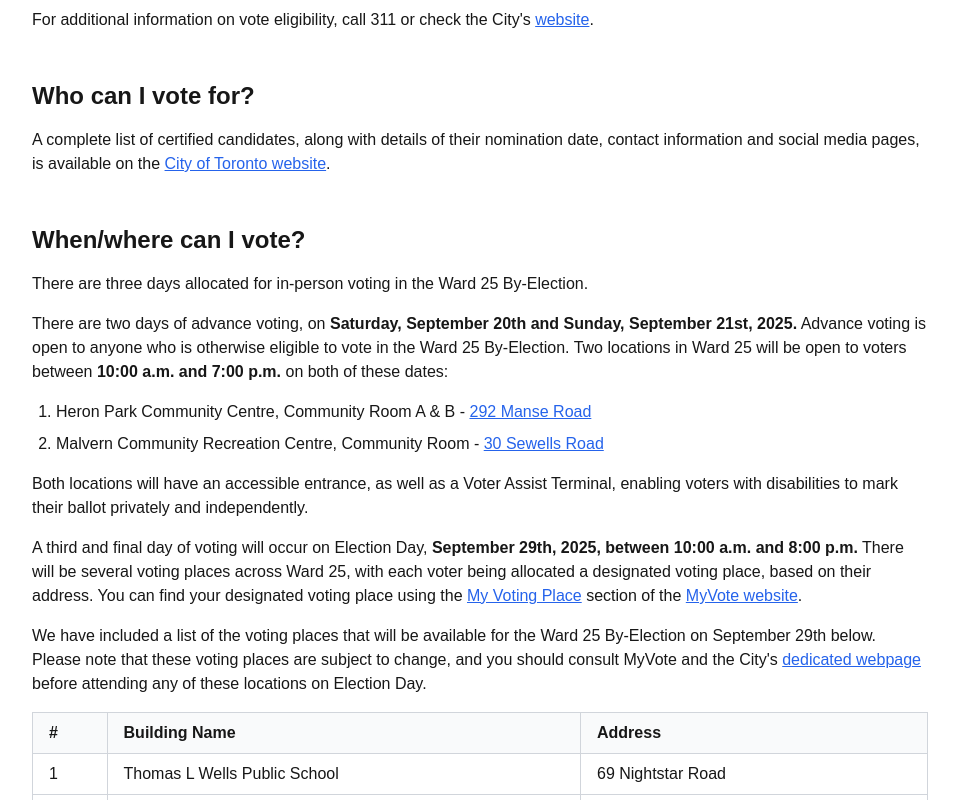
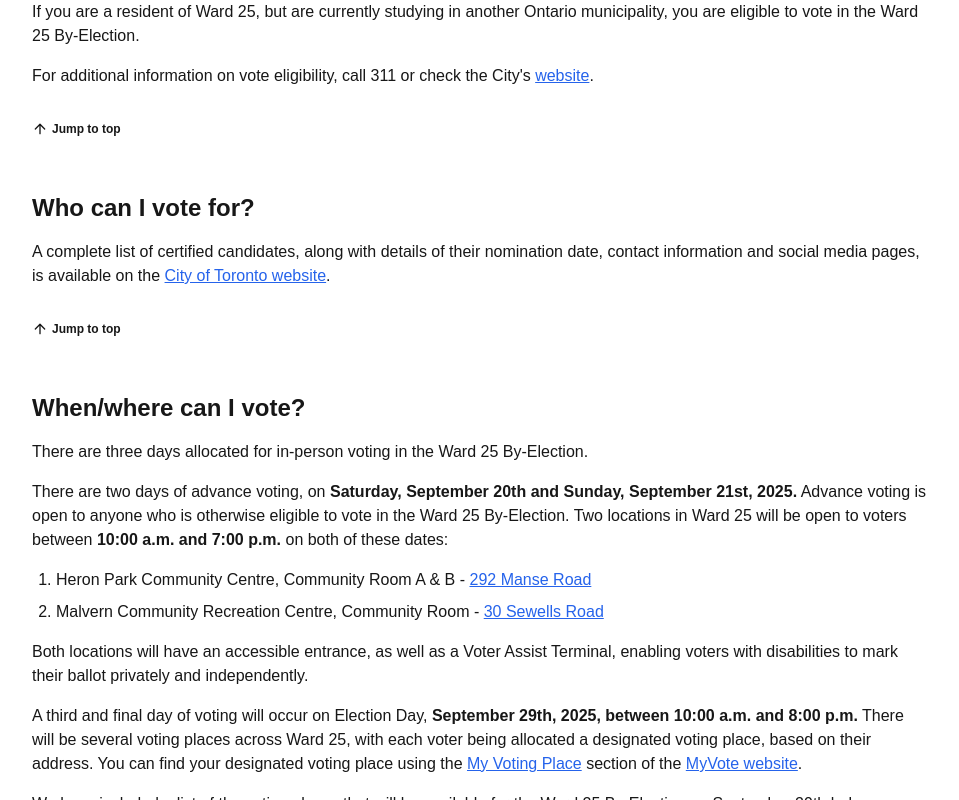
Before and after one commit to civic-dashboard/civic-dashboard-web, a Next.js app: page /ward25faq in a window 1280 px wide. Shown: the part 1540-2340 px from the top of the page, without its empty margins (160-1119 px from the left). Built offline with nearby package versions, Linux system fonts and the light colour scheme.

Commit message:
Add jump to top links

```diff
--- a/src/app/ward25faq/page.tsx
+++ b/src/app/ward25faq/page.tsx
@@ -1,17 +1,31 @@
 import { Metadata } from 'next';
 import Link from 'next/link';
 import { ExternalLink } from '@/components/ExternalLink';
+import { ArrowUpIcon } from 'lucide-react';
 
 export const metadata: Metadata = {
   title: 'FAQs - Ward 25 By-Election – Civic Dashboard',
 };
+
+function JumpToTopLink() {
+  return (
+    <div className="mt-8">
+      <Link
+        href="#top"
+        className="inline-flex items-center gap-x-1 text-xs font-semibold hover:underline"
+      >
+        <ArrowUpIcon className="w-4 h-4" /> Jump to top
+      </Link>
+    </div>
+  );
+}
 
 export default function Ward25FAQ() {
   return (
     <div className="min-h-screen">
       <main className="container mx-auto px-4 py-12">
         <div className="max-w-4xl mx-auto">
-          <h1 className="text-4xl font-bold mb-12">
+          <h1 className="text-4xl font-bold mb-12" id="top">
             FAQs - Ward 25 By-Election
           </h1>
 
@@ -79,6 +93,8 @@ export default function Ward25FAQ() {
                 <strong>municipal elections</strong> on October 26th, 2026.
               </p>
             </div>
+
+            <JumpToTopLink />
           </section>
 
           <section className="mb-12">
@@ -162,6 +178,8 @@ export default function Ward25FAQ() {
                 .
               </p>
             </div>
+
+            <JumpToTopLink />
           </section>
 
           <section className="mb-12">
@@ -180,6 +198,8 @@ export default function Ward25FAQ() {
               </ExternalLink>
               .
             </p>
+
+            <JumpToTopLink />
           </section>
 
           <section className="mb-12">
@@ -635,6 +655,8 @@ export default function Ward25FAQ() {
                 </table>
               </div>
             </div>
+
+            <JumpToTopLink />
           </section>
 
           <section className="mb-12">
@@ -705,6 +727,8 @@ export default function Ward25FAQ() {
                 website.
               </p>
             </div>
+
+            <JumpToTopLink />
           </section>
 
           <section className="mb-12">
@@ -735,6 +759,8 @@ export default function Ward25FAQ() {
                 .
               </p>
             </div>
+
+            <JumpToTopLink />
           </section>
 
           <section className="mb-12">
@@ -858,6 +884,8 @@ export default function Ward25FAQ() {
                 .
               </p>
             </div>
+
+            <JumpToTopLink />
           </section>
 
           <section className="mb-12">
@@ -936,6 +964,8 @@ export default function Ward25FAQ() {
                 and hit the "take action" button!
               </p>
             </div>
+
+            <JumpToTopLink />
           </section>
         </div>
       </main>
```
